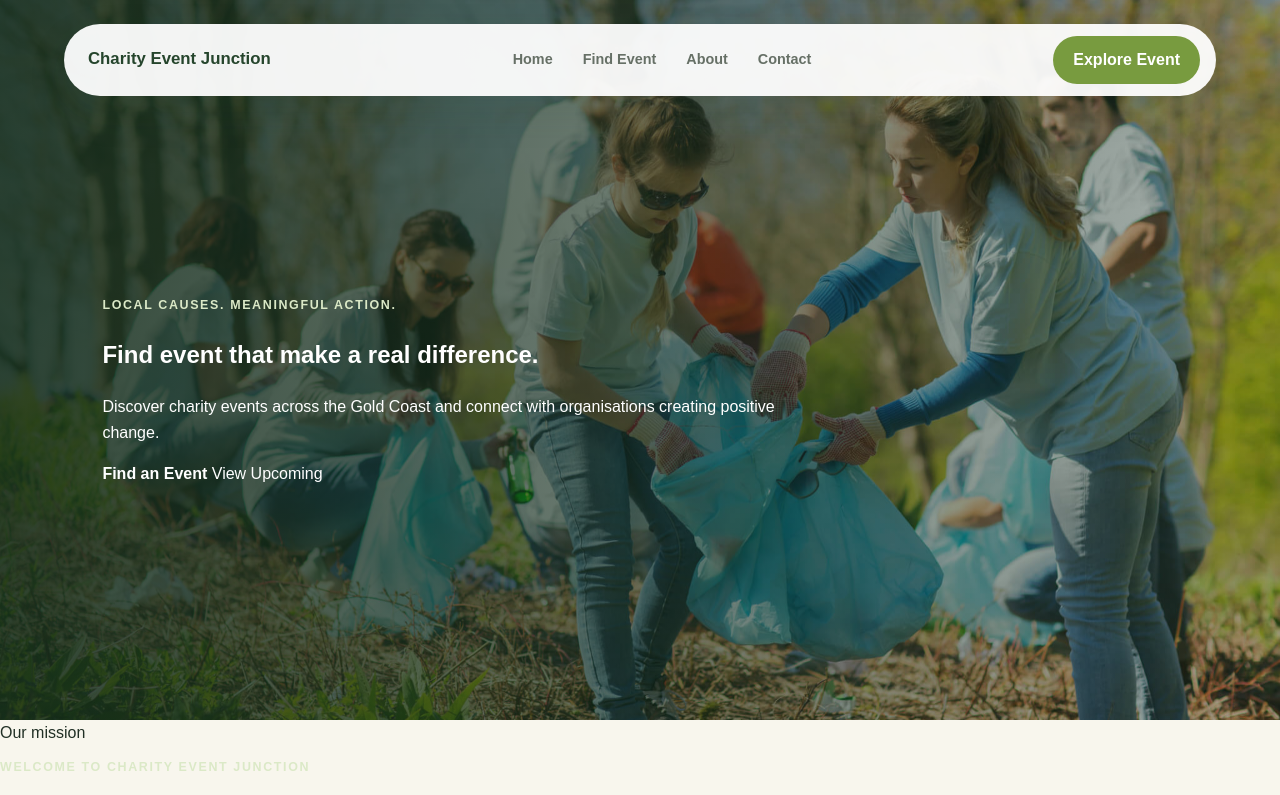
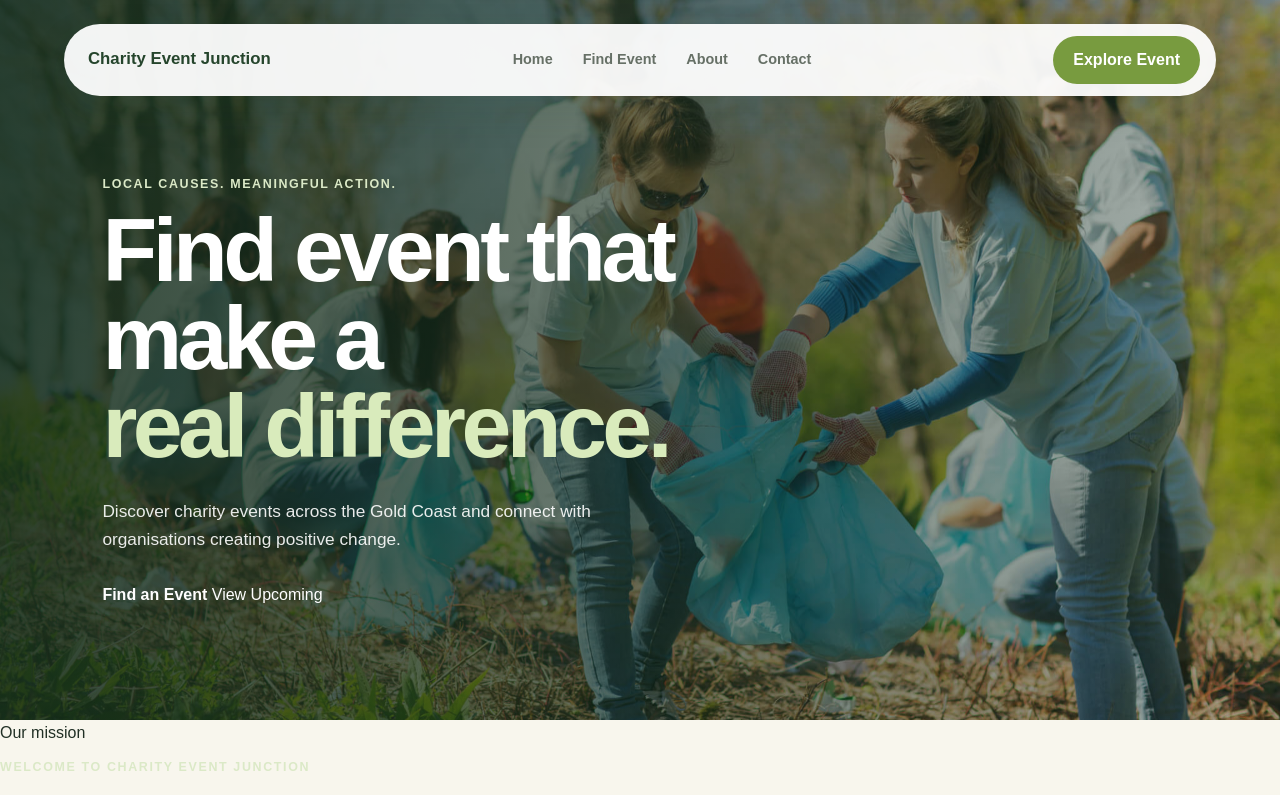
Before and after one commit to Bondy17134/PROG2002_AS2_Kunanon, a website: page public/index.html in a window 1280 px wide. Shown: the top 795 px of the page. Drawn offline with Linux system fonts and the light colour scheme.

Commit message:
adjust hero description

```diff
--- a/public/css/style.css
+++ b/public/css/style.css
@@ -118,3 +118,23 @@ a {
     letter-spacing: 0.13em;
     text-transform: uppercase;
 }
+
+.hero h1 {
+    max-width: 650px;
+    margin: 0;
+    font-size: clamp(3rem, 7vw, 5.8rem);
+    line-height: 0.98;
+    letter-spacing: -0.05em;
+}
+
+.hero h1 span {
+    display: block;
+    color: #d9ebbc;
+}
+
+.hero-description {
+    max-width: 580px;
+    margin: 28px 0;
+    color: rgba(255, 255, 255, 0.9);
+    font-size: 1.08rem;
+}
```
